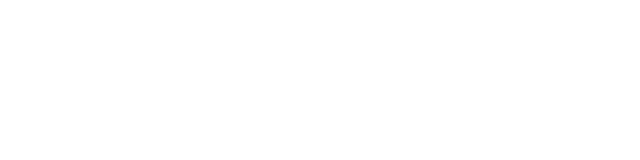
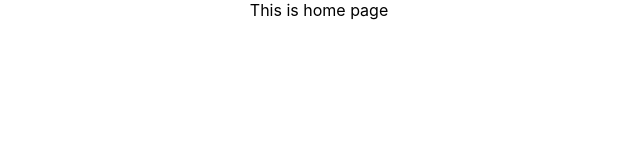
Before and after one commit to Nijumdip/lantabur, a React (Create React App) app: page / in a window 1280 px wide. Shown: the top 160 px of the page, without its empty margins (321-961 px from the left). Built offline with nearby package versions, Linux system fonts and the light colour scheme.

Commit message:
added home pages

```diff
--- a/src/App.js
+++ b/src/App.js
@@ -1,8 +1,10 @@
 import './App.css';
+import Home from './Pages/HomePage/Home';
 
 function App() {
   return (
     <div className="App">
+      <Home />
     </div>
   );
 }
--- /dev/null
+++ b/src/Pages/HomePage/Home.js
@@ -0,0 +1,11 @@
+import React from 'react';
+
+const Home = () => {
+    return (
+        <div>
+            This is home page
+        </div>
+    );
+};
+
+export default Home;
```
